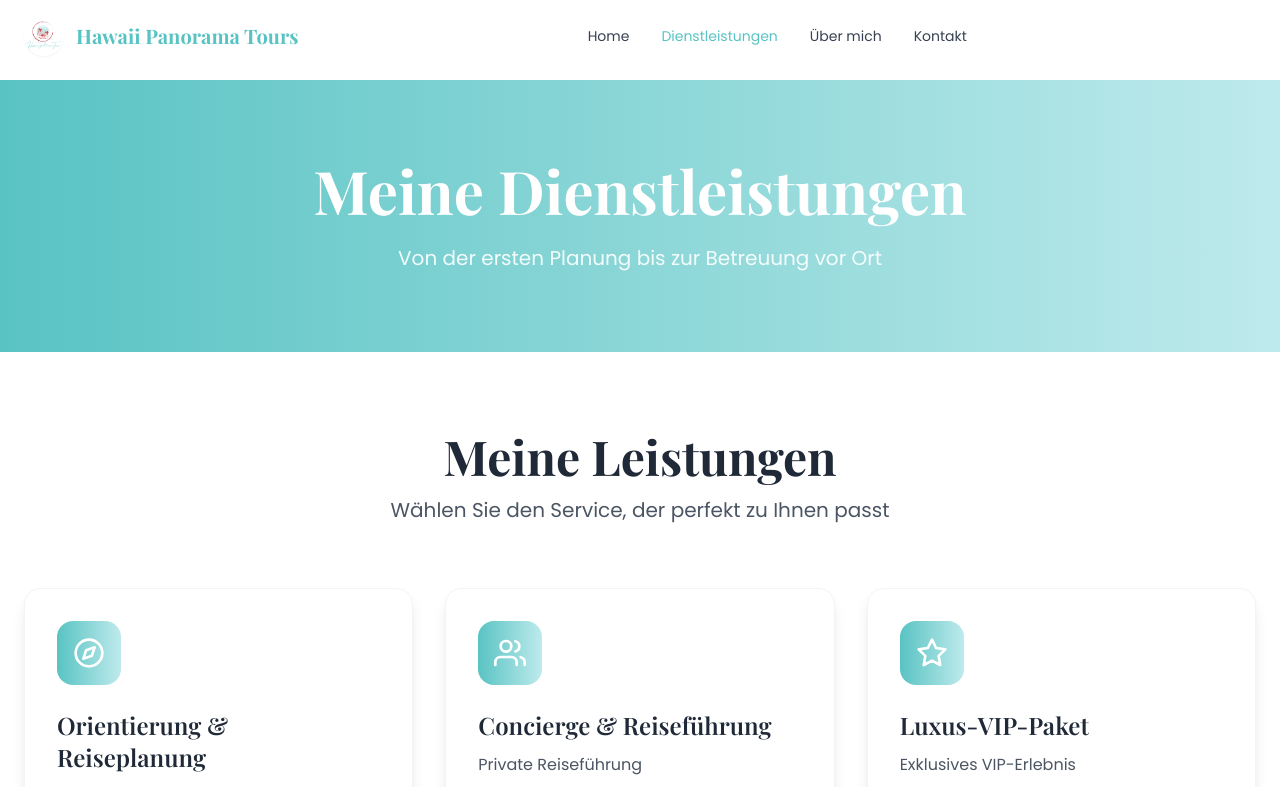
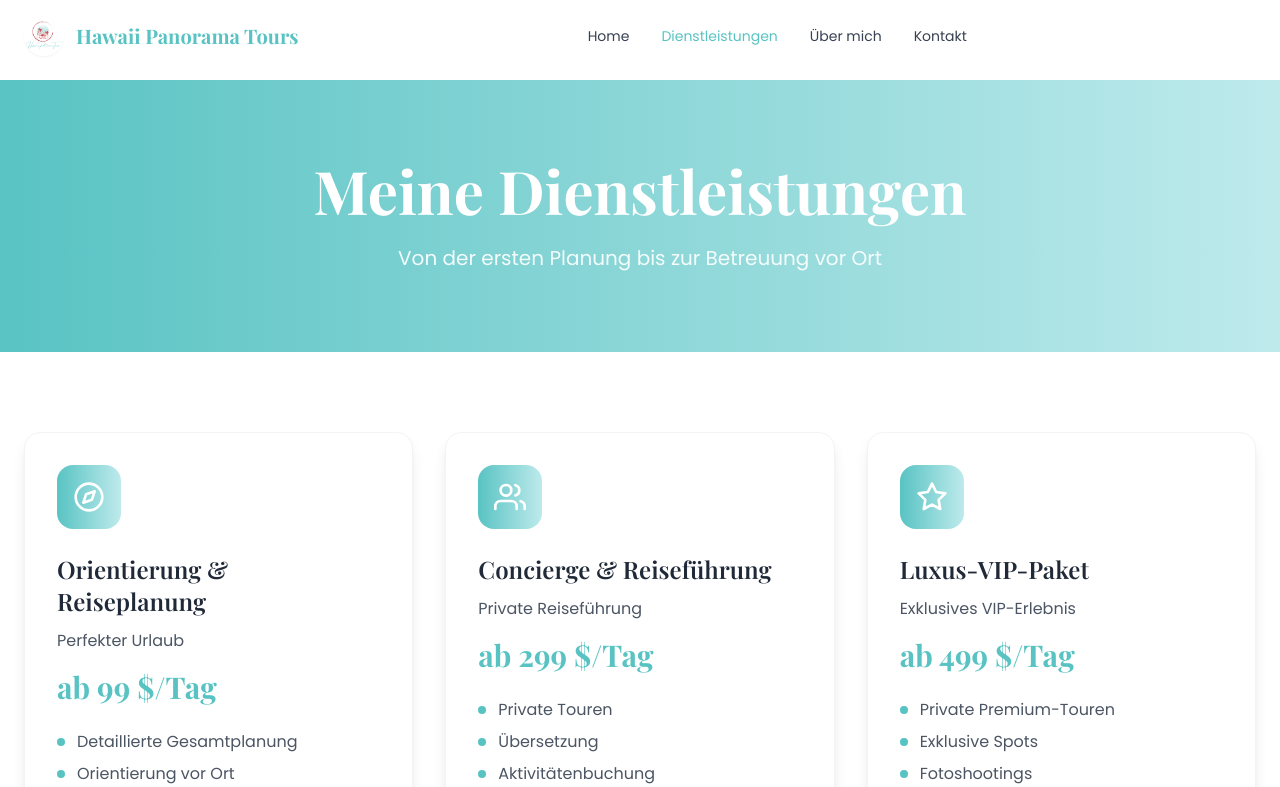
Before and after one commit to hawaiipanoramatours-prog/hawaiipanoramatours, a React (Vite) app: page /services in a window 1280 px wide. Shown: the top 787 px of the page. Built offline with nearby package versions, Linux system fonts and the light colour scheme.

Commit message:
Update Services.jsx

```diff
--- a/src/pages/Services.jsx
+++ b/src/pages/Services.jsx
@@ -25,6 +25,9 @@ export function Services() {
         </div>
       </motion.div>
 
+      {/* ✅ HIER: Überschrift von ServicesSection ausblenden */}
+      <ServicesSection content={content} lang={lang} hideTitle />
+
       <ServicesSection content={content} lang={lang} />
       <Offerings content={content} lang={lang} />
     </div>
```
